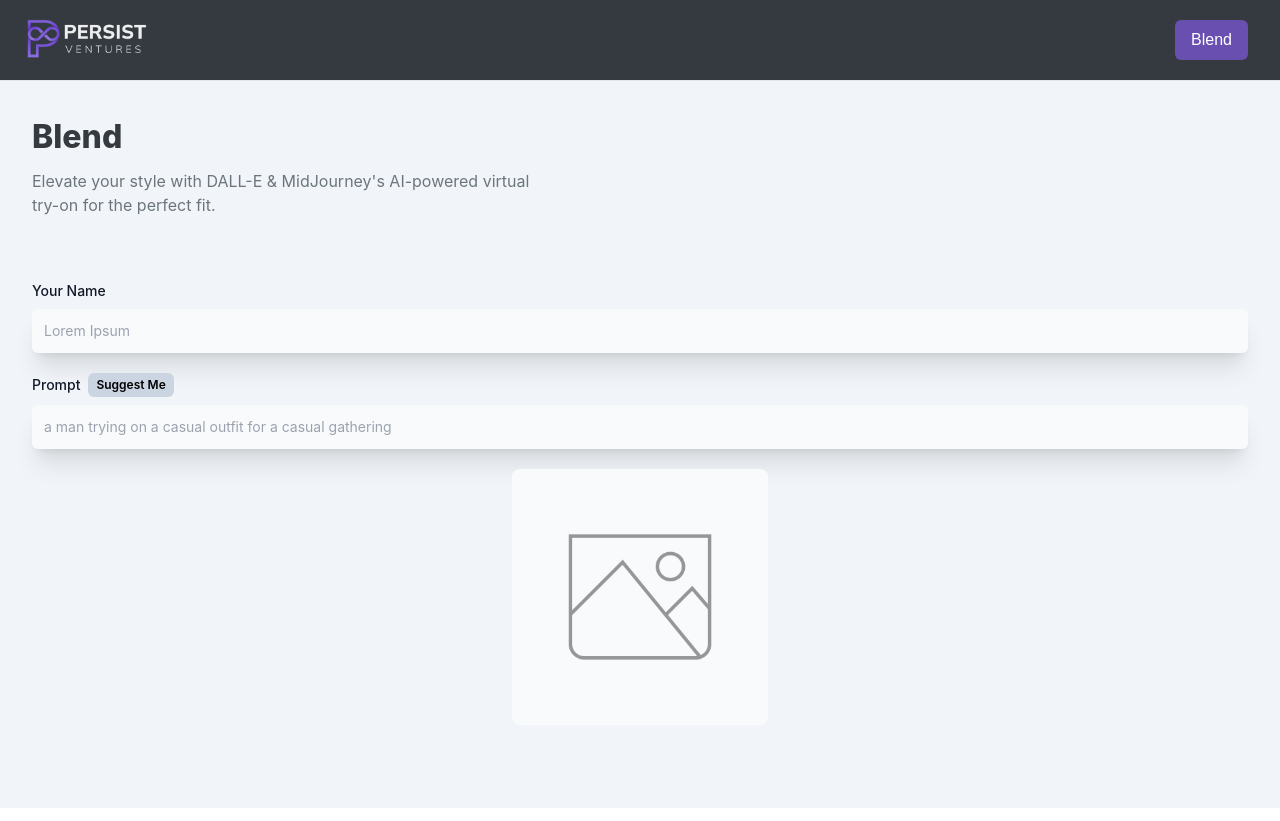
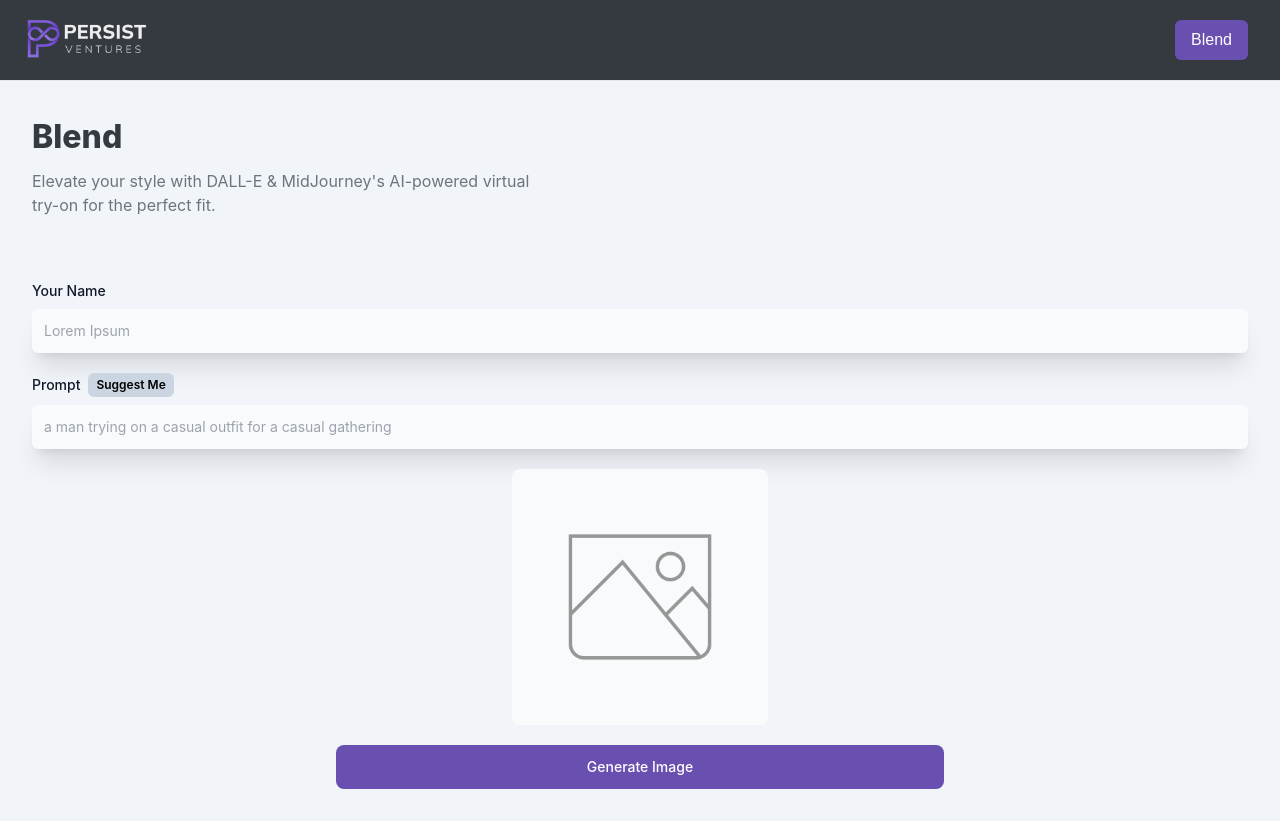
Before and after one commit to ShlokBharadwaj/Clothify, a React (Vite) app in the folder client/: page /blend-post in a window 1280 px wide. Built offline with nearby package versions, Linux system fonts and the light colour scheme; a web font is replaced by a local one.

Commit message:
Add: Generate Image blend button

```diff
--- a/client/src/pages/BlendPost.jsx
+++ b/client/src/pages/BlendPost.jsx
@@ -17,6 +17,7 @@ const BlendPost = () => {
   const handleSubmit = () => { }
   const handleChange = (e) => { }
   const handleSuggestMe = () => { }
+  const generateImage = () => { }
 
   return (
     <section className='max-w-7xl mx-auto'>
@@ -28,7 +29,7 @@ const BlendPost = () => {
           Elevate your style with DALL-E & MidJourney's AI-powered virtual try-on for the perfect fit.
         </p>
       </div>
-      <form className='mt-16 max-w-6xlxl' onSubmit={handleSubmit}>
+      <form className='mt-16' onSubmit={handleSubmit}>
         <div className='flex flex-col gap-5'>
           <FormField
             LabelName='Your Name'
@@ -62,6 +63,11 @@ const BlendPost = () => {
 
           </div>
         </div>
+        <div className='mt-5 flex gap-5'>
+          <button type='button' onClick={generateImage} className='text-white bg-[#694faf] font-medium rounded-lg text-sm w-1/2 px-5 py-3 mx-auto'>
+            {generatingImg ? 'Generating Image...' : 'Generate Image'}
+          </button>
+        </div>
       </form>
     </section>
   )
```
